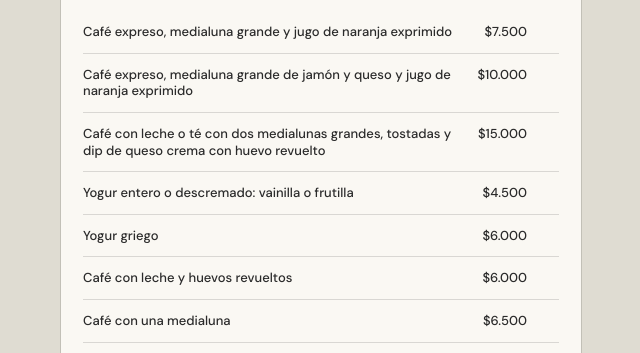
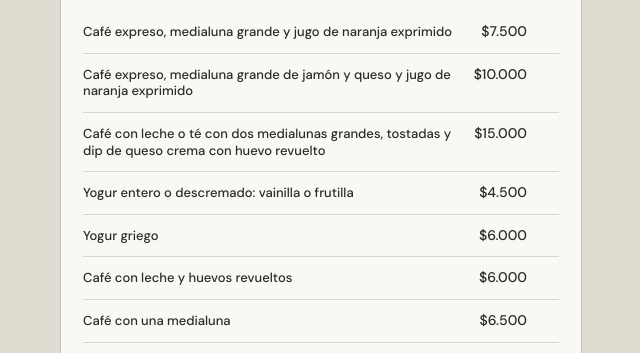
Before and after one commit to gabocosta1907-create/Resto, a plain HTML site: page public/ceto-claro/index.html in a window 1280 px wide. Shown: the part 373-726 px from the top of the page, 319-959 px from the left. Drawn offline with Linux system fonts and the light colour scheme; no server answers; a web font is replaced by a local one.

Commit message:
Escala fina: precio = tamaño del nombre + 1 px
Co-Authored-By: Claude Sonnet 5.5 <noreply@anthropic.com>
Claude-Session: https://claude.ai/code/session_01Etv2vytFnYMjzRJWbizhwY

```diff
--- a/public/css/hojas.css
+++ b/public/css/hojas.css
@@ -139,4 +139,4 @@ a{color:inherit}
 .pmozo .lnk{display:block;margin:10px auto 0;border:0;background:none;padding:0;min-height:44px;color:var(--ac);font:500 14px var(--fb);text-decoration:underline;text-underline-offset:3px;cursor:pointer}
 
 /* escala tipográfica fina (opt-in con tema.escala:"fina") */
-.fina .tit{font-size:32px;line-height:1.08}.fina .it{padding:13px 0 12px}.fina .it h3{font:500 var(--nm,16.5px)/1.28 var(--fb)}.fina .it .p{font-size:var(--nm,14.5px)}.fina .it .d{font-size:14px;margin-top:3px}.fina .vr{font-size:14px}.fina .sub{font-size:13.5px}
+.fina .tit{font-size:32px;line-height:1.08}.fina .it{padding:13px 0 12px}.fina .it h3{font:500 var(--nm,16.5px)/1.28 var(--fb)}.fina .it .p{font-size:calc(var(--nm,13.5px) + 1px)}.fina .it .d{font-size:14px;margin-top:3px}.fina .vr{font-size:14px}.fina .sub{font-size:13.5px}
```
